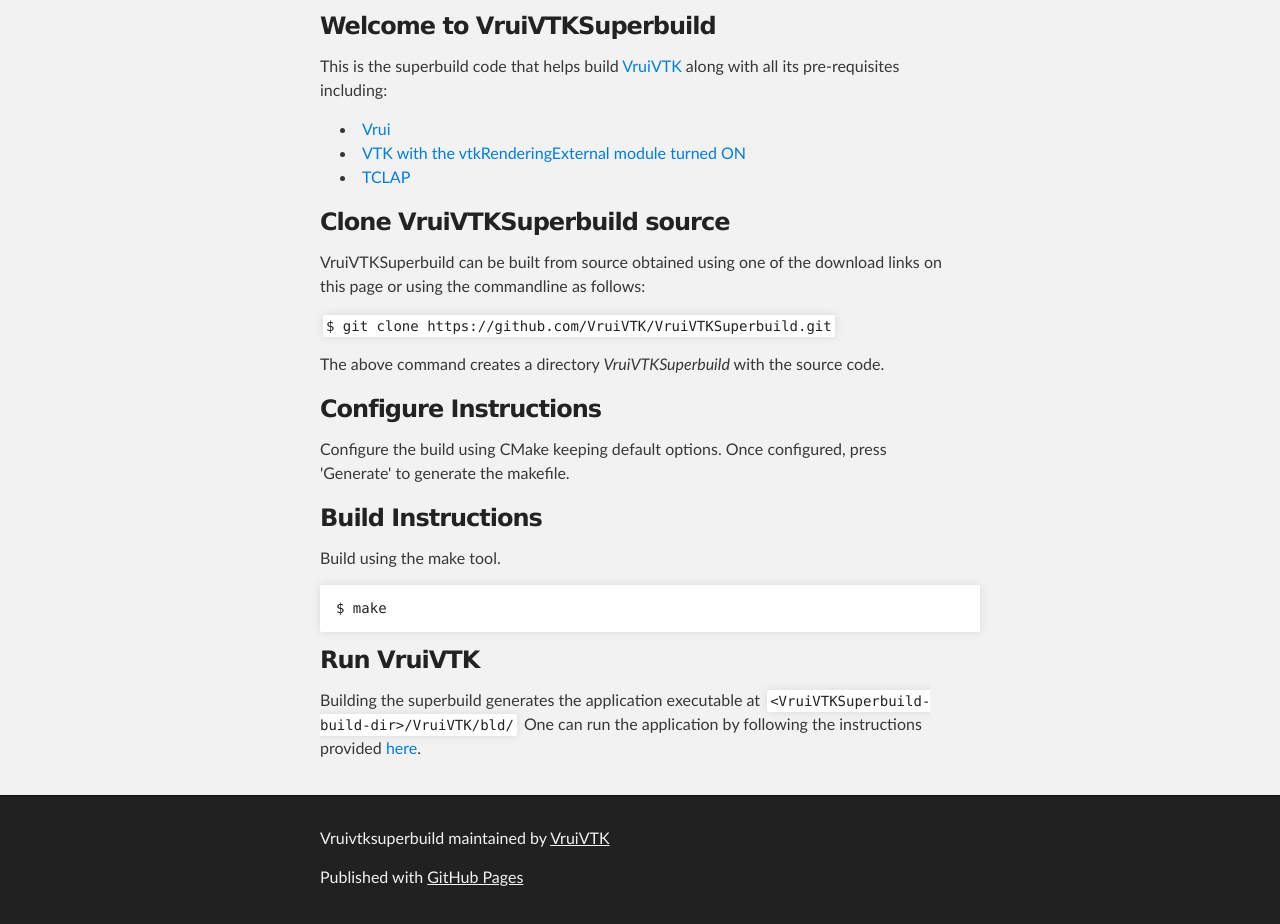
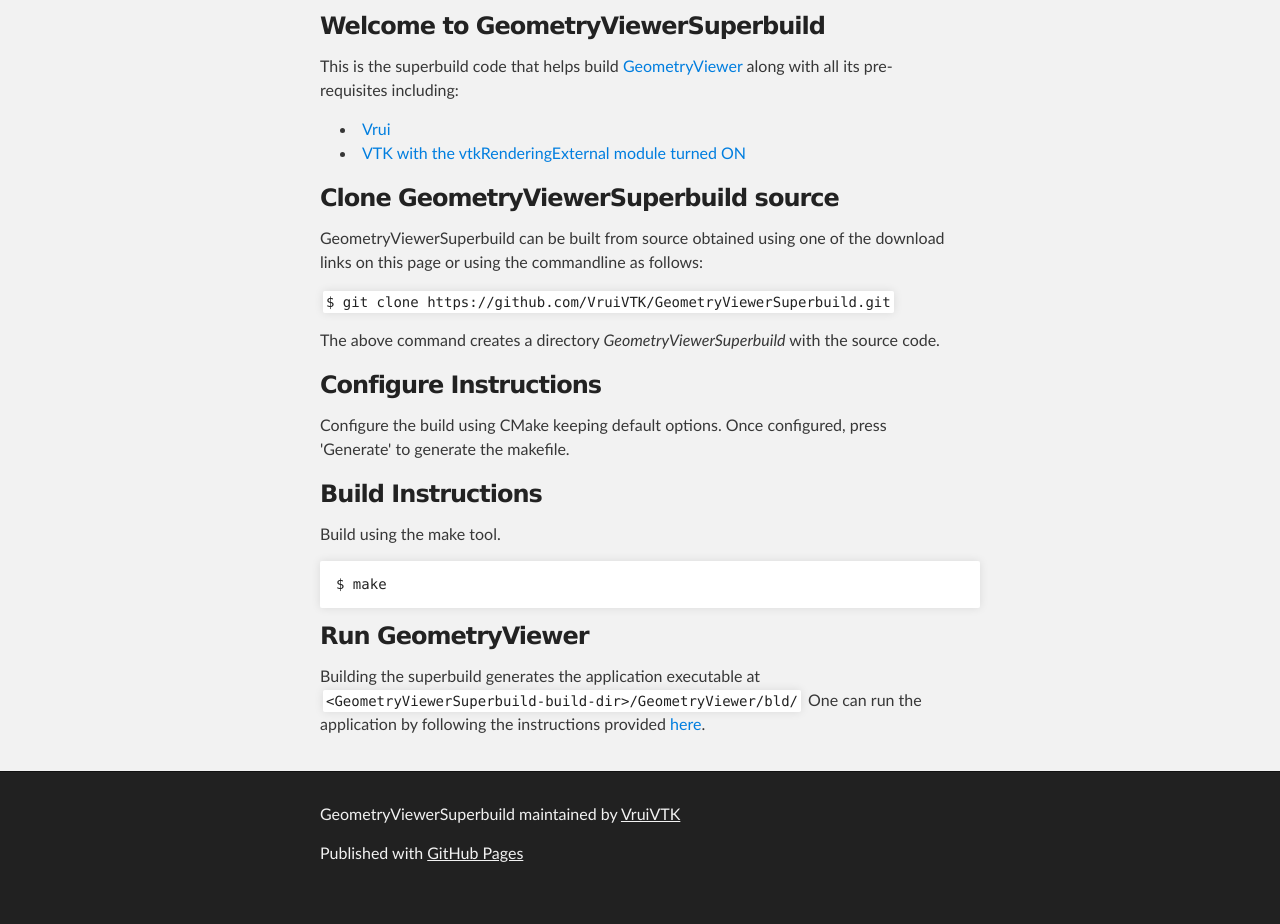
Before and after one commit to VruiVTK/GeometryViewerSuperbuild, a plain HTML site: page index.html in a window 1280 px wide. Shown: the part 288-1212 px from the top of the page. After the commit the page ends 1188 px from the top, so only its background shows below. Drawn offline with Linux system fonts and the light colour scheme.

Commit message:
Update documentation

```diff
--- a/index.html
+++ b/index.html
@@ -4,11 +4,11 @@
   <head>
     <meta charset='utf-8' />
     <meta http-equiv="X-UA-Compatible" content="chrome=1" />
-    <meta name="description" content="VruiVTKSuperbuild : Superbuild that builds all dependencies including VRUI, VTK and VruiVTK" />
+    <meta name="description" content="GeometryViewerSuperbuild : Superbuild that builds all dependencies including VRUI, VTK and GeometryViewer" />
 
     <link rel="stylesheet" type="text/css" media="screen" href="stylesheets/stylesheet.css">
 
-    <title>VruiVTKSuperbuild</title>
+    <title>GeometryViewerSuperbuild</title>
   </head>
 
   <body>
@@ -16,14 +16,14 @@
     <!-- HEADER -->
     <div id="header_wrap" class="outer">
         <header class="inner">
-          <a id="forkme_banner" href="https://github.com/VruiVTK/VruiVTKSuperbuild">View on GitHub</a>
+          <a id="forkme_banner" href="https://github.com/VruiVTK/GeometryViewerSuperbuild">View on GitHub</a>
 
-          <h1 id="project_title">Vruivtksuperbuild</h1>
+          <h1 id="project_title">GeometryViewerSuperbuild</h1>
           <h2 id="project_tagline">Superbuild that builds all dependencies including VRUI, VTK and VruiVTK</h2>
 
             <section id="downloads">
-              <a class="zip_download_link" href="https://github.com/VruiVTK/VruiVTKSuperbuild/zipball/master">Download this project as a .zip file</a>
-              <a class="tar_download_link" href="https://github.com/VruiVTK/VruiVTKSuperbuild/tarball/master">Download this project as a tar.gz file</a>
+              <a class="zip_download_link" href="https://github.com/VruiVTK/GeometryViewerSuperbuild/zipball/master">Download this project as a .zip file</a>
+              <a class="tar_download_link" href="https://github.com/VruiVTK/GeometryViewerSuperbuild/tarball/master">Download this project as a tar.gz file</a>
             </section>
         </header>
     </div>
@@ -32,25 +32,23 @@
     <div id="main_content_wrap" class="outer">
       <section id="main_content" class="inner">
         <h3>
-<a name="welcome-to-vruivtksuperbuild" class="anchor" href="#welcome-to-vruivtksuperbuild"><span class="octicon octicon-link"></span></a>Welcome to VruiVTKSuperbuild</h3>
+<a name="welcome-to-GeometryViewerSuperbuild" class="anchor" href="#welcome-to-GeometryViewerSuperbuild"><span class="octicon octicon-link"></span></a>Welcome to GeometryViewerSuperbuild</h3>
 
-<p>This is the superbuild code that helps build <a href="https://vruivtk.github.io/VruiVTK">VruiVTK</a> along with all its pre-requisites including:</p>
+<p>This is the superbuild code that helps build <a href="https://vruivtk.github.io/GeometryViewer">GeometryViewer</a> along with all its pre-requisites including:</p>
 
 <ul>
 <li><a href="http://idav.ucdavis.edu/%7Eokreylos/ResDev/Vrui/">Vrui</a></li>
 <li><a href="https://github.com/sankhesh/VTK/tree/Rendering_External_Module">VTK with the vtkRenderingExternal module turned ON</a></li>
-<li>
-<a href="http://tclap.sourceforge.net/">TCLAP</a> </li>
 </ul><h3>
-<a name="clone-vruivtksuperbuild-source" class="anchor" href="#clone-vruivtksuperbuild-source"><span class="octicon octicon-link"></span></a>Clone VruiVTKSuperbuild source</h3>
+<a name="clone-GeometryViewerSuperbuild-source" class="anchor" href="#clone-GeometryViewerSuperbuild-source"><span class="octicon octicon-link"></span></a>Clone GeometryViewerSuperbuild source</h3>
 
-<p>VruiVTKSuperbuild can be built from source obtained using one of the download links on this page or using the commandline as follows:</p>
+<p>GeometryViewerSuperbuild can be built from source obtained using one of the download links on this page or using the commandline as follows:</p>
 
 <p><code>
-$ git clone https://github.com/VruiVTK/VruiVTKSuperbuild.git
+$ git clone https://github.com/VruiVTK/GeometryViewerSuperbuild.git
 </code></p>
 
-<p>The above command creates a directory <em>VruiVTKSuperbuild</em> with the source code.</p>
+<p>The above command creates a directory <em>GeometryViewerSuperbuild</em> with the source code.</p>
 
 <h3>
 <a name="configure-instructions" class="anchor" href="#configure-instructions"><span class="octicon octicon-link"></span></a>Configure Instructions</h3>
@@ -66,17 +64,17 @@
 </code></pre>
 
 <h3>
-<a name="run-vruivtk" class="anchor" href="#run-vruivtk"><span class="octicon octicon-link"></span></a>Run VruiVTK</h3>
+<a name="run-vruivtk" class="anchor" href="#run-vruivtk"><span class="octicon octicon-link"></span></a>Run GeometryViewer</h3>
 
-<p>Building the superbuild generates the application executable at <code>&lt;VruiVTKSuperbuild-build-dir&gt;/VruiVTK/bld/</code>
-One can run the application by following the instructions provided <a href="https://vruivtk.github.io/VruiVTK">here</a>.</p>
+<p>Building the superbuild generates the application executable at <code>&lt;GeometryViewerSuperbuild-build-dir&gt;/GeometryViewer/bld/</code>
+One can run the application by following the instructions provided <a href="https://vruivtk.github.io/GeometryViewer/#run-vruivtk">here</a>.</p>
       </section>
     </div>
 
     <!-- FOOTER  -->
     <div id="footer_wrap" class="outer">
       <footer class="inner">
-        <p class="copyright">Vruivtksuperbuild maintained by <a href="https://github.com/VruiVTK">VruiVTK</a></p>
+        <p class="copyright">GeometryViewerSuperbuild maintained by <a href="https://github.com/VruiVTK">VruiVTK</a></p>
         <p>Published with <a href="http://pages.github.com">GitHub Pages</a></p>
       </footer>
     </div>
```
